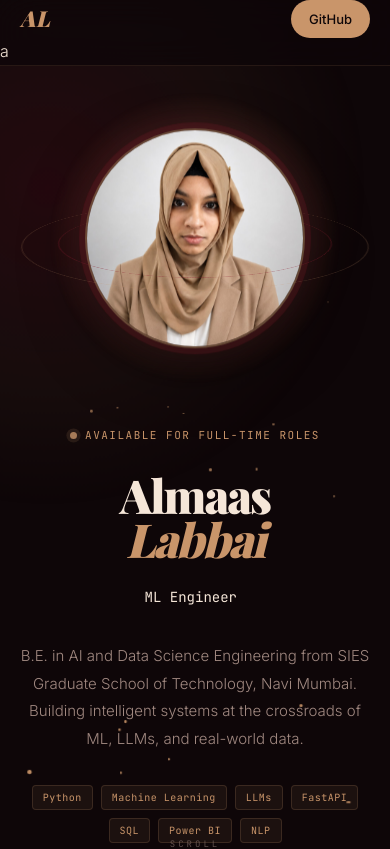
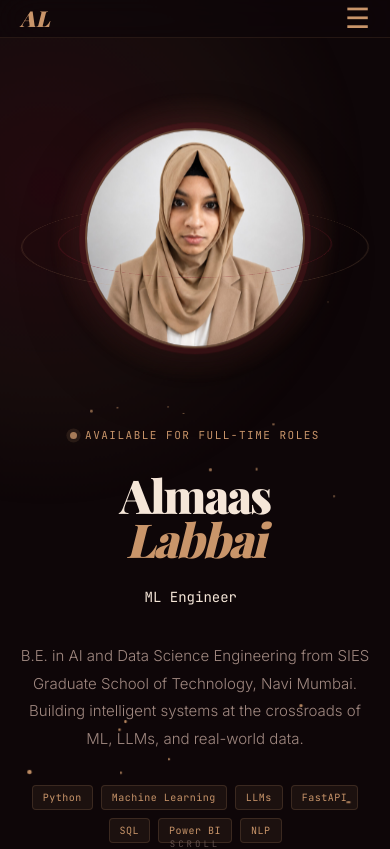
Before and after one commit to Almaas211/almaas-portfolio, a React (Vite) app: page / in a window 390 px wide. Shown: the top 849 px of the page. Built offline with nearby package versions, Linux system fonts and the light colour scheme; the HTML template or start-up script is replaced by a standard one; a web font is replaced by a local one.

Commit message:
Add responsive mobile navbar

```diff
--- a/src/components/Navbar.css
+++ b/src/components/Navbar.css
@@ -89,3 +89,48 @@
   .nav-btn { display: none; }
   .nav-resume { display: none; }
 }
+
+.hamburger{
+    display:none;
+    background:none;
+    border:none;
+    color:var(--gold);
+    font-size:28px;
+    cursor:pointer;
+}
+
+@media(max-width:768px){
+
+    .hamburger{
+        display:block;
+    }
+
+    .nav-links{
+        position:absolute;
+        top:72px;
+        left:0;
+        width:100%;
+        background:#14090c;
+        border-top:1px solid var(--border);
+        flex-direction:column;
+        align-items:center;
+        gap:0;
+        display:none;
+        padding:20px 0;
+    }
+
+    .nav-links.open{
+        display:flex;
+    }
+
+    .nav-btn,
+    .nav-resume,
+    .nav-cta{
+
+        display:block !important;
+        width:90%;
+        margin:6px 0;
+        text-align:center;
+    }
+
+}
--- a/src/components/Navbar.jsx
+++ b/src/components/Navbar.jsx
@@ -1,48 +1,81 @@
-import { useState } from 'react'
-import './Navbar.css'
+import { useState } from "react";
+import "./Navbar.css";
 
 const links = [
-  { id: 'about', label: 'About' },
-  { id: 'projects', label: 'Projects' },
-  { id: 'skills', label: 'Skills' },
-  { id: 'experience', label: 'Experience' },
-  { id: 'contact', label: 'Contact' },
-]
+  { id: "about", label: "About" },
+  { id: "projects", label: "Projects" },
+  { id: "skills", label: "Skills" },
+  { id: "experience", label: "Experience" },
+  { id: "contact", label: "Contact" },
+];
 
 export default function Navbar({ activeSection, onResumeClick }) {
+  const [menuOpen, setMenuOpen] = useState(false);
+
   const scrollTo = (id) => {
-    document.getElementById(id).scrollIntoView({ behavior: 'smooth' })
-  }
+    document.getElementById(id).scrollIntoView({
+      behavior: "smooth",
+    });
+
+    setMenuOpen(false);
+  };
 
   return (
     <header className="navbar">
       <div className="container nav-inner">
-        <div className="nav-logo" onClick={() => scrollTo('hero')}>
+
+        <div
+          className="nav-logo"
+          onClick={() => scrollTo("hero")}
+        >
           AL
         </div>
-        <nav className="nav-links">
-          {links.map(l => (
+
+        <button
+          className="hamburger"
+          onClick={() => setMenuOpen(!menuOpen)}
+        >
+          ☰
+        </button>
+
+        <nav className={`nav-links ${menuOpen ? "open" : ""}`}>
+
+          {links.map((l) => (
             <button
               key={l.id}
-              className={'nav-btn' + (activeSection === l.id ? ' active' : '')}
+              className={
+                "nav-btn" +
+                (activeSection === l.id ? " active" : "")
+              }
               onClick={() => scrollTo(l.id)}
             >
               {l.label}
             </button>
           ))}
-          <button className="nav-resume" onClick={onResumeClick}>
+
+          <button
+            className="nav-resume"
+            onClick={() => {
+              onResumeClick();
+              setMenuOpen(false);
+            }}
+          >
             Resume
           </button>
+
           <a
             className="nav-cta"
             href="https://github.com/Almaas211"
             target="_blank"
             rel="noopener noreferrer"
+            onClick={() => setMenuOpen(false)}
           >
             GitHub
           </a>
+
         </nav>
-      </div>a
+
+      </div>
     </header>
-  )
+  );
 }
```
